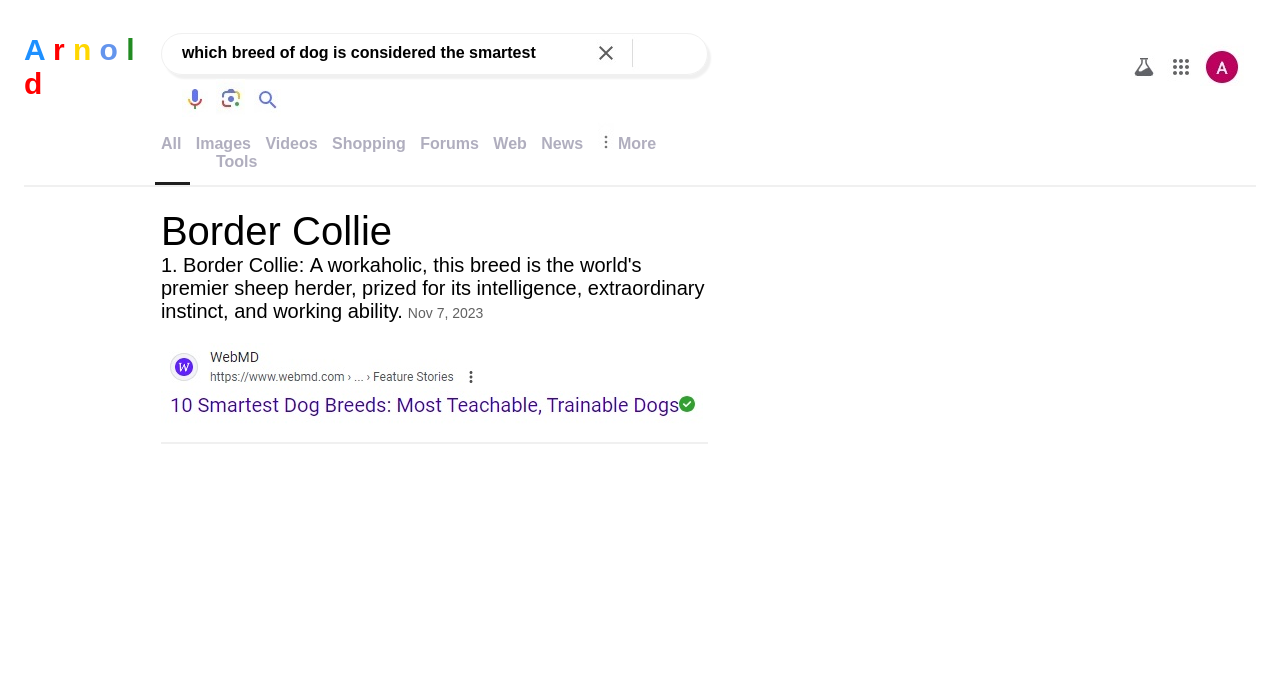
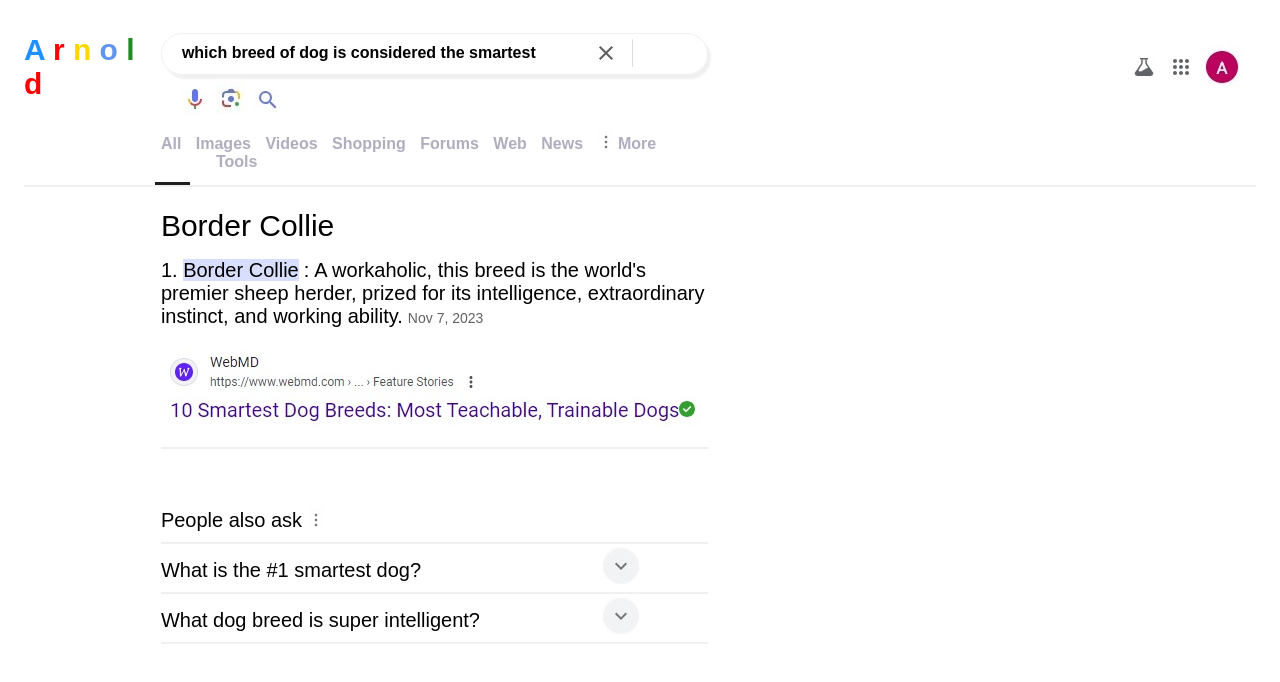
Before and after one commit to ArnoldHundert/google-Search-result-page-Simulation, a plain HTML site: page index.html in a window 1280 px wide. Drawn offline with Linux system fonts and the light colour scheme.

Commit message:
finished up to row 5

```diff
--- a/Default CSS - Root Color-Size.css
+++ b/Default CSS - Root Color-Size.css
@@ -20,10 +20,10 @@
 
    --size-5: 0.313rem;
    --size-10: 0.625rem; /*  */
-   --size-14: 0.875rem;
+   --size-14: 0.875rem; /*  */
    --size-15: 0.938rem;
    --size-16: 1rem; /*  */
-   --size-18: 1.125rem;
+   --size-18: 1.125rem; /*  */
    --size-20: 1.25rem; /*  */
    --size-25: 1.563rem; /*  */
    --size-30: 1.875rem; /*  */
@@ -45,6 +45,12 @@
    --size-350: 21.875rem;
    --size-400: 25rem;
    --size-425: 26.563rem;
-   --size-450: 28.125rem; /*  */
+   --size-450: 28.125rem;
    --size-500: 31.25rem;
+   --size-550: 34.375rem;
+   --size-600: 37.5rem;
+   --size-625: 39.063rem;
+   --size-635: 39.688rem;
+   --size-640: 40rem;
+   --size-650: 40.625rem;
 }
--- a/index.html
+++ b/index.html
@@ -85,12 +85,13 @@
          </div>
          <div class="nav-row3">
          </div>
+                        <!-- 3rd Row -->
          <div class="answers">
-            Border Collie <br>
+            <div>Border Collie</div>
             <div class="answers-container">
-               <span class="ans1">
-                  1. Border Collie:
-               </span>
+               <span class="ans1">1. </span>
+               <span class="ans1 ans1a">Border Collie</span>
+               <span class="ans1 ans1b">:</span>
                <span class="ans2"> A workaholic, this breed is the world's premier sheep herder, prized for its intelligence, extraordinary instinct, and working ability.</span>
                <span class="ans2a">Nov 7, 2023</span>
                <div class="ans3">
@@ -99,6 +100,27 @@
             </div>
          </div>
          <div class="nav-row4">
+            <!-- This div is for the light grey line -->
+         </div>
+
+                        <!-- 4th Row -->
+
+         <div class="people-also-ask">
+            People also ask <span><img src="./assets/dotted vertical line.jpg" alt="dotted vertical line"></span>
+         </div>
+
+                        <!-- 5th Row -->
+
+         <div class="p-a-a-q1">
+            <span>What is the #1 smartest dog?</span>
+            <span class="p-a-a-q1a"><img src="./assets/drop-down arrow button.jpg" alt="drop-down arrow button"></span>
+         </div>
+
+                        <!-- 6th Row -->
+
+         <div class="p-a-a-q2">
+            <span>What dog breed is super intelligent?</span>
+            <span class="p-a-a-q1a"><img src="./assets/drop-down arrow button.jpg" alt="drop-down arrow button"></span>
          </div>
       </div>
 
--- a/styles.css
+++ b/styles.css
@@ -1,9 +1,4 @@
 .whole-page {
-   /* position: fixed;
-   top: 0;
-   right: 0;
-   left: 0; */
-   /* z-index: 500; */
    font-family: Arial, Helvetica, sans-serif;
    font-size: var(--size-30);
    font-weight: 700;
@@ -12,13 +7,12 @@
    grid-template-rows: repeat(auto-fill, 1fr);
    /* grid-row: 3; */
    row-gap: var(--size-10);
-   /* row-gap: var(--size-30); */
    padding: var(--size-16);
    padding-top: var(--size-25);
    /* border: 2px solid blue; */
 }
 
-             /* Row One */
+             /* 1st Row */
 
 .l1 {color: dodgerblue;}
 .l2 {color: red;}
@@ -69,7 +63,7 @@
    margin-top: 5px;
 }
 
-             /* Row Two */
+             /* 2nd Row */
 
 .nav-row2-container {
    grid-column: 2;
@@ -110,22 +104,28 @@
    border-top: 2px solid var(--lightest-grey);
 }
 
+             /* 3rd Row */
+
 .answers {
    grid-column: 2;
    grid-row: 4;
-   font-size: var(--size-40);
+   font-size: var(--size-30);
    font-weight: 100;
 }
 
 .answers-container {
    font-size: var(--size-18);
    font-weight: 200;
+   margin-top: var(--size-16);
 }
 
 .ans1 {
    font-size: var(--size-20);
    font-weight: 300;
+}
 
+.ans1a {
+   background-color: #d8dffe;
 }
 
 .ans2 {
@@ -144,6 +144,86 @@
 .nav-row4 {
    grid-row: 5;
    grid-column: 2;
-   /* border-top: 2px solid var(--black); */
    border-top: 2px solid var(--lightest-grey);
 }
+
+             /* 4th Row */
+
+.people-also-ask {
+   grid-row: 6;
+   grid-column: 2;
+   margin-top: var(--size-40);
+   font-size: var(--size-20);
+   font-weight: 50;
+   border-bottom: 2px solid var(--lightest-grey);
+   padding-bottom: var(--size-10);
+}
+
+             /* 5th Row */
+
+.p-a-a-q1 {
+   grid-row: 7;
+   grid-column: 2;
+   margin-top: var(--size-5);
+   font-size: var(--size-20);
+   font-weight: 50;
+   border-bottom: 2px solid var(--lightest-grey);
+   padding-bottom: var(--size-10);
+   padding-top: 0;
+}
+
+.p-a-a-q1a {
+   position: absolute;
+   grid-row: 7;
+   grid-column: 5;
+   /* padding-bottom: var(--size-20); */
+   right: var(--size-640);
+   margin-top: -15px;
+   /* border: 2px solid black; */
+}
+
+             /* 5th Row */
+
+.p-a-a-q1 {
+   grid-row: 7;
+   grid-column: 2;
+   margin-top: var(--size-5);
+   font-size: var(--size-20);
+   font-weight: 50;
+   border-bottom: 2px solid var(--lightest-grey);
+   padding-bottom: var(--size-10);
+   padding-top: 0;
+}
+
+.p-a-a-q1a {
+   position: absolute;
+   grid-row: 7;
+   grid-column: 5;
+   /* padding-bottom: var(--size-20); */
+   right: var(--size-640);
+   margin-top: -15px;
+   /* border: 2px solid black; */
+}
+
+             /* 6th Row */
+
+.p-a-a-q2 {
+   grid-row: 8;
+   grid-column: 2;
+   margin-top: var(--size-5);
+   font-size: var(--size-20);
+   font-weight: 50;
+   border-bottom: 2px solid var(--lightest-grey);
+   padding-bottom: var(--size-10);
+   padding-top: 0;
+}
+
+.p-a-a-q2a {
+   position: absolute;
+   grid-row: 8;
+   grid-column: 5;
+   /* padding-bottom: var(--size-20); */
+   right: var(--size-640);
+   margin-top: -15px;
+   /* border: 2px solid black; */
+}
```
Also changed, not shown: assets/drop-down arrow button.jpg (added).
